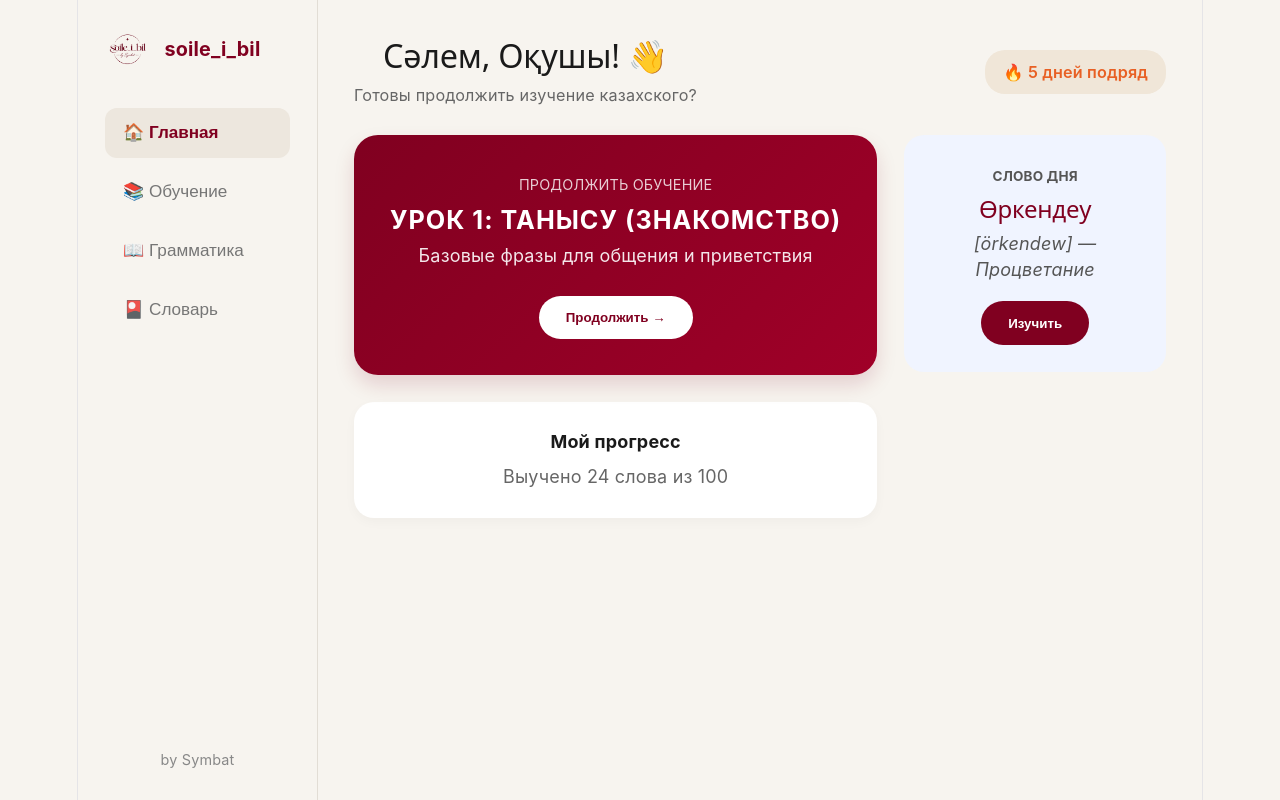
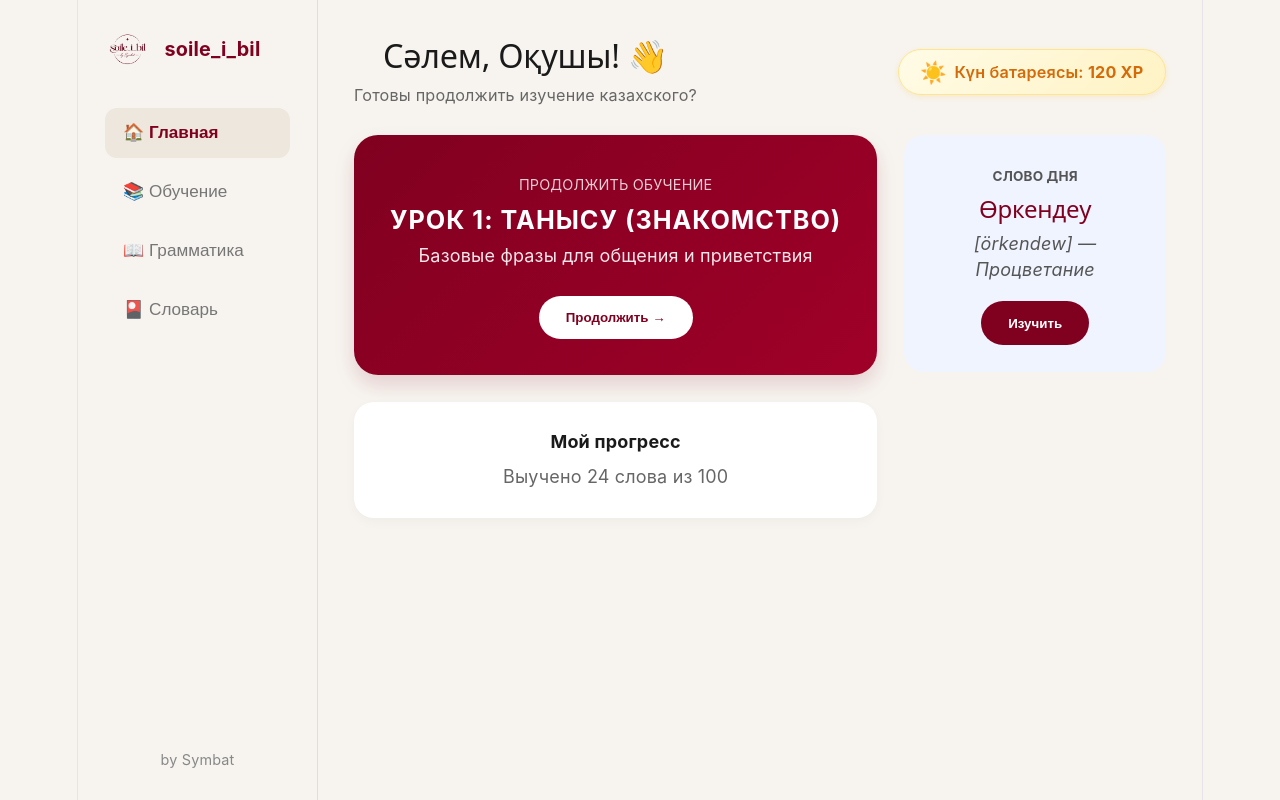
Before and after one commit to symbat120805k-ux/language-app, a React (Vite) app: page / in a window 1280 px wide. Built offline with nearby package versions, Linux system fonts and the light colour scheme.

Commit message:
Add Sun Battery XP feature

```diff
--- a/src/App.css
+++ b/src/App.css
@@ -104,13 +104,35 @@ body {
   color: var(--text-dark);
 }
 
-.streak-badge {
-  background: #f0e6d8;
-  color: var(--accent-orange);
-  padding: 0.5rem 1rem;
-  border-radius: 20px;
+.sun-battery-badge {
+  background: linear-gradient(135deg, #fffbe6 0%, #fff3c4 100%);
+  border: 1px solid #ffe58f;
+  color: #d46b08;
+  padding: 0.5rem 1.2rem;
+  border-radius: 25px;
   font-weight: 600;
   font-size: 0.9rem;
+  display: flex;
+  align-items: center;
+  gap: 0.5rem;
+  box-shadow: 0 2px 6px rgba(250, 173, 20, 0.15);
+  cursor: pointer;
+  transition: transform 0.2s ease;
+}
+
+.sun-battery-badge:hover {
+  transform: scale(1.03);
+}
+
+.sun-icon {
+  font-size: 1.1rem;
+  animation: pulse 2s infinite ease-in-out;
+}
+
+@keyframes pulse {
+  0% { transform: scale(1); }
+  50% { transform: scale(1.15); }
+  100% { transform: scale(1); }
 }
 
 .dashboard-grid {
--- a/src/App.tsx
+++ b/src/App.tsx
@@ -38,7 +38,10 @@ export default function App() {
             <h2>Сәлем, Оқушы! 👋</h2>
             <p style={{ color: '#666', fontSize: '0.9rem' }}>Готовы продолжить изучение казахского?</p>
           </div>
-          <div className="streak-badge">🔥 5 дней подряд</div>
+          <div className="sun-battery-badge" title="Ваш заряд энергии обучения">
+  <span className="sun-icon">☀️</span>
+  <span className="battery-text">Күн батареясы: <strong>120 XP</strong></span>
+</div>
         </header>
 
         <div className="dashboard-grid">
```
